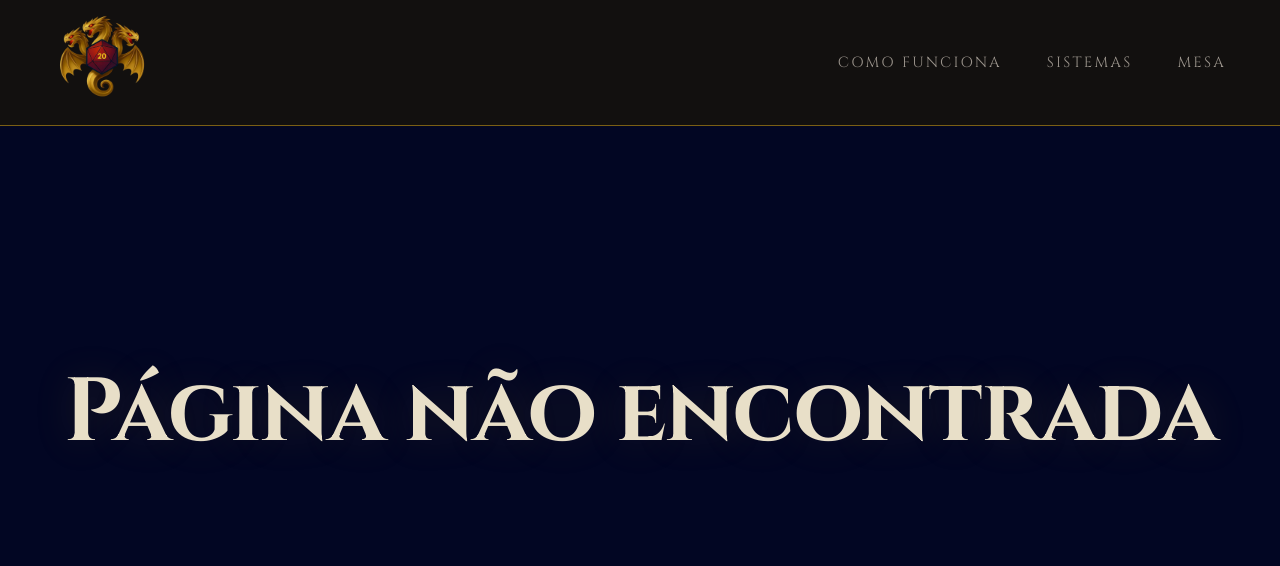
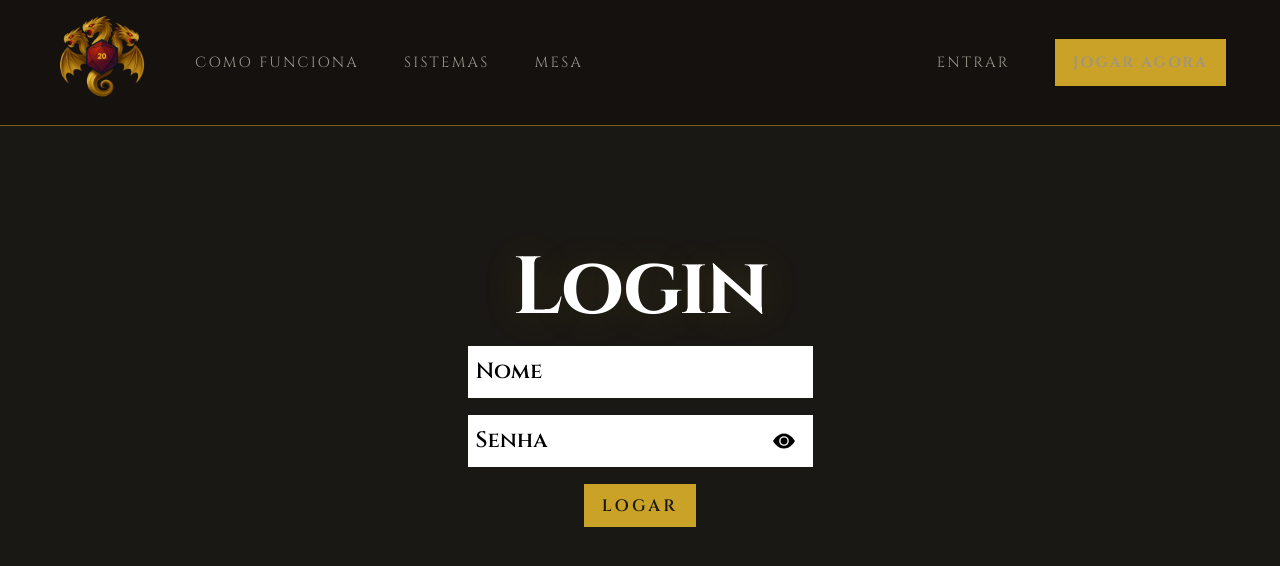
Before and after one commit to LeonardoV61/Montador_de_RPG, a React (Vite) app in the folder montador_de_rpg/: page /loginadm in a window 1280 px wide. Shown: the top 566 px of the page. Built offline with nearby package versions, Linux system fonts and the light colour scheme.

Commit message:
Form Update

```diff
--- a/montador_de_rpg/src/Components/Css/styles.formContQ.module.css
+++ /dev/null
@@ -1,13 +0,0 @@
-
-.cont {
-    position: absolute;
-    top: 0;
-    left: 0;
-    width: 100vw;
-    height: 100vh;
-    background-color: #020623;
-    font-family: 'Poppins', sans-serif;
-    display: flex;
-    justify-content: center;
-    align-items: center;
-}
--- a/montador_de_rpg/src/Components/Form/FormCont.jsx
+++ b/montador_de_rpg/src/Components/Form/FormCont.jsx
@@ -2,7 +2,7 @@ import { useState } from "react";
 import { useAuth } from "../../Routes/AuthContext";
 import Form from "./FormLogin.jsx"
 import FormNav from "../NavBar/navBar.jsx";
-import style from '../Css/styles.formContQ.module.css'
+import style from './styles.forms.module.css'
 import axios from "axios";
 import { useNavigate } from "react-router-dom";
 
@@ -11,7 +11,6 @@ axios.defaults.withCredentials = true
 export default function Container(){
     const [formValues, setFormValues] = useState({ nome: "", senha: "" });
     const [errorMessage, setErrorMessage] = useState("")
-    const {authenticated, setAuthenticated} = useAuth()
     const navigate = useNavigate()
 
     function handleInputChange (e){
--- a/montador_de_rpg/src/Components/Form/FormLogin.jsx
+++ b/montador_de_rpg/src/Components/Form/FormLogin.jsx
@@ -1,4 +1,4 @@
-import styles from '../Css/styles.formL.module.css'
+import styles from './styles.forms.module.css'
 import eye from '../../assets/eye-fill.svg'
 import closedEye from '../../assets/eye-slash-fill.svg'
 import { useRef } from 'react'
--- a/montador_de_rpg/src/Components/Css/styles.formL.module.css
+++ b/montador_de_rpg/src/Components/Form/styles.forms.module.css
@@ -1,3 +1,16 @@
+
+.cont {
+    position: absolute;
+    top: 0;
+    left: 0;
+    width: 100vw;
+    height: 100vh;
+    background-color: var(--fundo);
+    font-family: 'Cinzel', serif;
+    display: flex;
+    justify-content: center;
+    align-items: center;
+}
 
 .formCont {
     display: flex;
@@ -17,7 +30,7 @@
 
 .formTitle {
     font-size: 4.5rem;
-    font-family: 'Poppins', serif;
+    font-family: 'Cinzel', serif;
     color: white;
 }
 
@@ -25,13 +38,12 @@
     width: auto;
     padding: 8px 60px 8px 8px;
     height: 36px;
-    border-radius: 12px;
     font-size: 22px;
-    font-family: 'Poppins', sans-serif;
+    font-family: 'Cinzel', serif;
     font-weight: 550;
     border: none;
     margin-bottom: 10px;
-    background-color: rgb(236, 225, 210);
+    background-color: white;
     color: black;
     transition: .5s;
     outline: 0;
@@ -46,23 +58,29 @@
 }
 
 .formBtn {
-    width: auto;
-    padding: 13px 80px 13px 80px;
+    font-family: 'Cinzel', serif;
+    font-size: 0.92rem;
+    letter-spacing: 0.18em;
+    text-transform: uppercase;
+    padding: 0.6rem 1rem;
+    background: var(--dourado);
+    color: var(--fundo);
+    border: none;
     cursor: pointer;
-    background-color: black;
-    color: white;
-    transition: ease-in-out .3s;
+    font-weight: 600;
+    transition: all 0.2s;
 }
 
 .formBtn:hover {
-    border: .5px solid rgb(116, 116, 116);
+    background: var(--douradoClaro);
+    transform: translateY(-1px);
 }
 
 .error {
     font-size: 16px;
     font-weight: 700;
     color: red;
-    font-family: 'Poppins', sans-serif;
+    font-family: 'Cinzel', serif;
 }
 
 .passwordCont {
--- a/montador_de_rpg/src/Components/NavBar/navBar.jsx
+++ b/montador_de_rpg/src/Components/NavBar/navBar.jsx
@@ -22,12 +22,16 @@ export default function NavBar() {
     return () => window.removeEventListener('scroll', handleScroll);
   }, []);
 
+  function backToBegin(){
+    window.scrollTo({top: 0, behavior: "smooth"});
+  };
+
   return (
     <>
     <nav className={`${styles.navContainer} ${scrolled ? styles.navScrolled : ''}`}>
         <div className={styles.navContents}>
           <div className={styles.logo}>
-            <Link to="/" onClick={() => Location.reload()}><img  src={logo} alt="Logo do Montador de RPG"/></Link>
+            <Link to="/" onClick={backToBegin}><img  src={logo} alt="Logo do Montador de RPG"/></Link>
           </div>
           <div className={styles.links}>
             <li><Link to="/" onClick={() => Location.reload()}>Como Funciona</Link></li>
@@ -37,8 +41,8 @@ export default function NavBar() {
         </div>
 
         <div className={styles.links}>
-            <li><Link to="/" onClick={() => Location.reload()}>Entrar</Link></li>
-            <button className={styles.btnDouradoCheio}>Jogar Agora</button>
+            <li><Link to="/login" onClick={() => Location.reload()}>Entrar</Link></li>
+            <button className={styles.btnDouradoCheio}><Link to="/login" onClick={() => Location.reload()} className={styles.link}>Jogar Agora</Link></button>
         </div>
     </nav>
     </>
--- a/montador_de_rpg/src/Components/NavBar/styles.NavBar.module.css
+++ b/montador_de_rpg/src/Components/NavBar/styles.NavBar.module.css
@@ -23,7 +23,6 @@ nav {
     backdrop-filter: blur(6px);
     transition: padding 0.2s ease, background 0.2s ease;
 }
-
 .navScrolled {
     padding: 0.5rem 3rem; /* Padding reduzido */
 }
@@ -42,7 +41,6 @@ nav {
     align-items: center;
     gap: 0.6rem;
 }
-
 .logo div {
     width: 28px; height: 28px;
     border: 1px solid var(--douradoEscuro);
@@ -54,10 +52,10 @@ nav {
     transform: rotate(45deg);
 }
 .logo div span { transform: rotate(-45deg); display: block; }
-
 .logo, .logo img{
   height: 12vh;
 }
+
 .links {
     display: flex;
     gap: 2.5rem;
@@ -85,6 +83,11 @@ nav {
   display: inline-block;
   width: 100%;
   height: 100%;
+}
+.link:visited,
+.link:active,
+.link:hover {
+  color: inherit !important;
 }
 
 .entrar {
--- a/montador_de_rpg/src/Routes/Router.jsx
+++ b/montador_de_rpg/src/Routes/Router.jsx
@@ -10,11 +10,11 @@ import AdmPanel from "../pages/AdmPanel.jsx";
 import ErrorPage from "../pages/ErrorPage.jsx";
 import { ProtectedRoute } from "./ProtecaoManeira.jsx";
 
-const Router = (banners) =>
+const Router = () =>
   createBrowserRouter([
     {
       path: "/",
-      element: <Home banners={banners}/>,
+      element: <Home />,
       errorElement: <ErrorPage />,
     },
     {
@@ -38,7 +38,7 @@ const Router = (banners) =>
       errorElement: <ErrorPage />,
     },
     {
-      path: "/admlogin",
+      path: "/loginadm",
       element: <LoginAdm />,
       errorElement: <ErrorPage />,
     },
```
Also changed, not shown: montador_de_rpg/src/Components/Css/styles.Footer.module.css (deleted, +0 -44 lines), montador_de_rpg/src/Components/Css/styles.formNav.module.css (deleted, +0 -39 lines).
